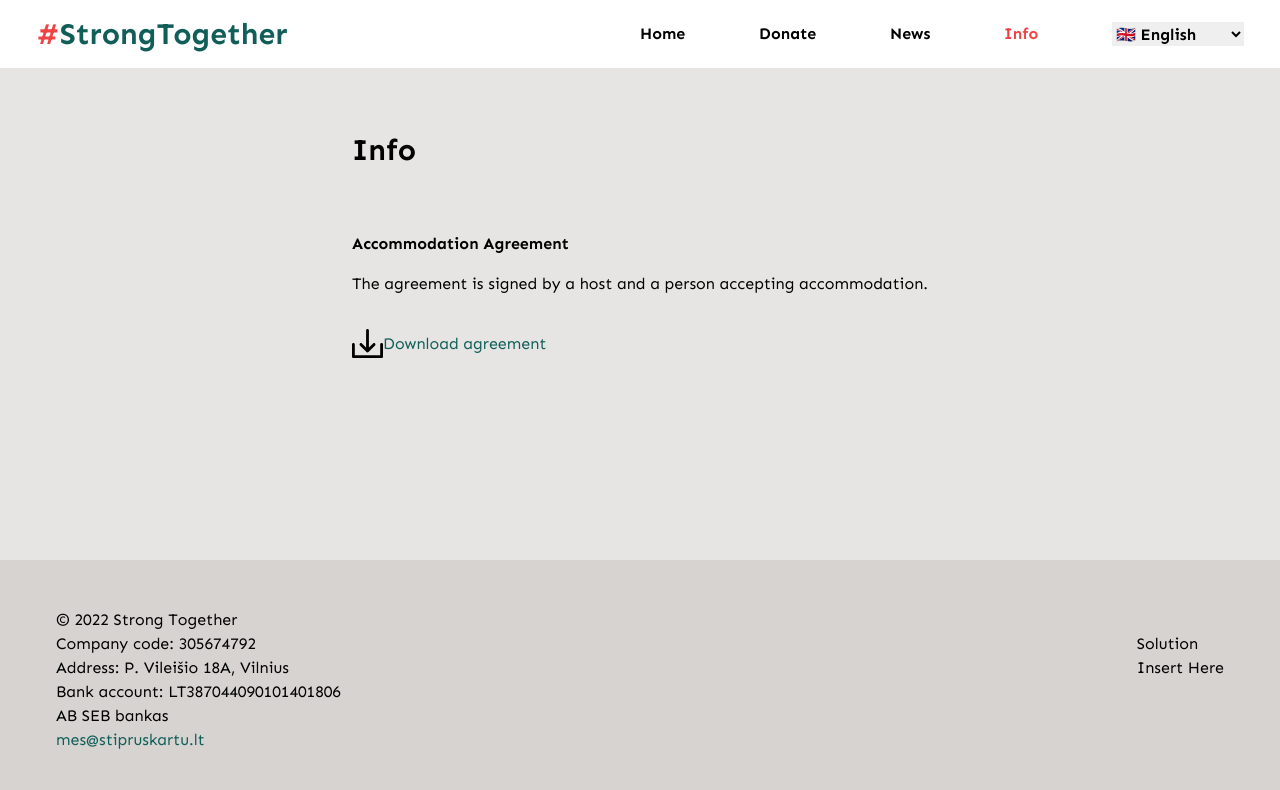
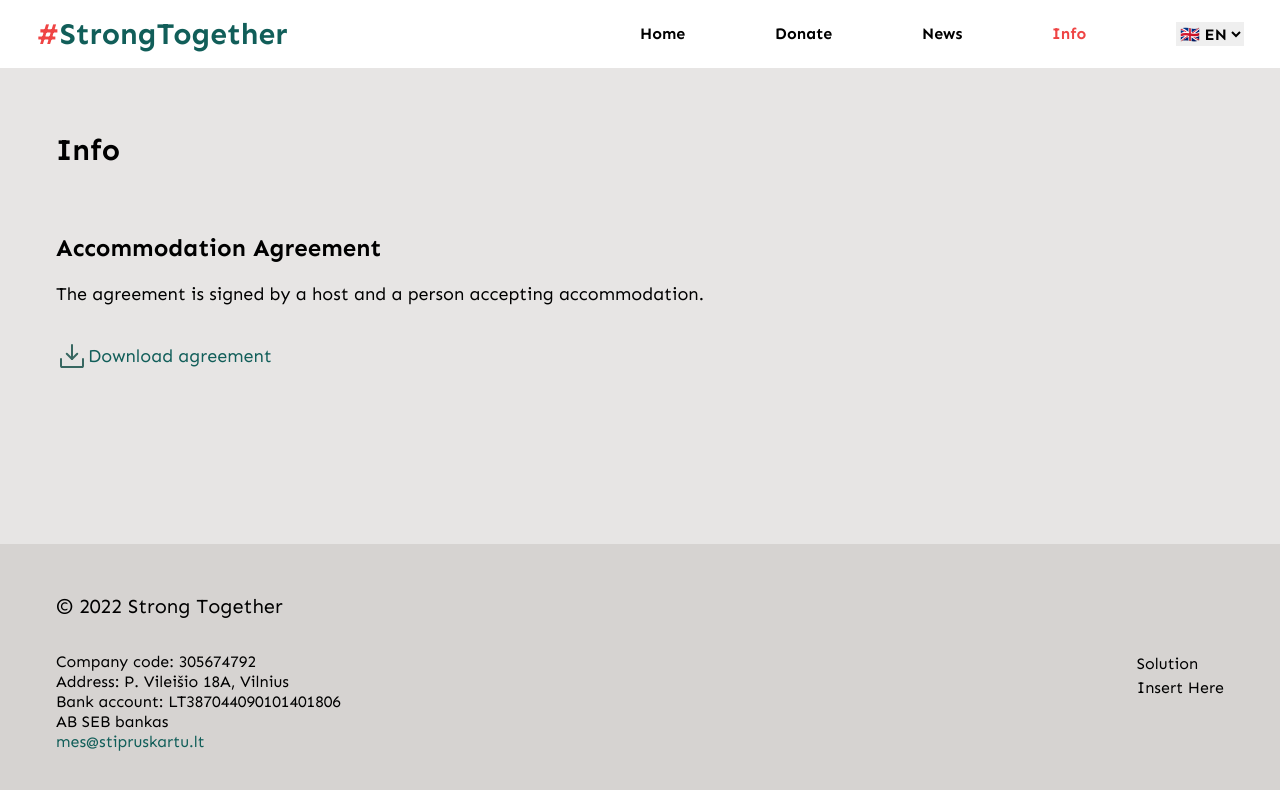
Before and after one commit to verden11/stiprus-kartu, a React (Vite) app: page /info in a window 1280 px wide. Shown: the top 790 px of the page. Built offline with nearby package versions, Linux system fonts and the light colour scheme.

Commit message:
chore: update styles

```diff
--- a/src/App.tsx
+++ b/src/App.tsx
@@ -20,7 +20,7 @@ const App = () => {
   return (
     <div className="flex flex-col h-screen">
       <Header />
-      <div className="flex flex-1 justify-center bg-stone-200">
+      <div className="flex flex-1 bg-stone-200">
         <Routes>
           <Route
             path={LocalRoute.Home}
--- a/src/common/footer/Footer.tsx
+++ b/src/common/footer/Footer.tsx
@@ -2,14 +2,14 @@ import { memo } from 'react';
 import { FormattedMessage } from 'react-intl';
 
 const fullYear = new Date().getFullYear();
-const Footer = () => {
-  return (
+
+const Footer = () => (
   <div className="flex flex-col px-6 md:px-14 py-7 md:py-12 bg-stone-300">
-      <p>
+    <p className="text-xl font-normal mb-8">
       © {fullYear} <FormattedMessage id="strongTogether2" />
     </p>
     <div className="flex flex-1 flex-row justify-between flex-wrap">
-        <div className="flex-col">
+      <div className="flex-col font-normal text-base leading-5">
         <p>
           <FormattedMessage id="footer.companyCode" />: 305674792
         </p>
@@ -33,6 +33,5 @@ const Footer = () => {
     </div>
   </div>
 );
-};
 
 export default memo(Footer);
--- a/src/common/header/Header.tsx
+++ b/src/common/header/Header.tsx
@@ -40,9 +40,9 @@ const Header = () => {
             setLanguage(event.target.value as Language);
           }}
         >
-          <option value="lt">🇱🇹 Lietuvių</option>
-          <option value="en">🇬🇧 English</option>
-          <option value="ua">🇺🇦 Yкраїнська</option>
+          <option value="lt">🇱🇹 LT</option>
+          <option value="en">🇬🇧 EN</option>
+          <option value="ua">🇺🇦 UK</option>
         </select>
       </div>
     </div>
--- a/src/pages/home/Home.tsx
+++ b/src/pages/home/Home.tsx
@@ -15,6 +15,7 @@ const Home = () => {
   const { formatMessage } = useIntl();
 
   return (
+    <div className="flex flex-1 justify-center">
       <div className="max-w-6xl mx-6 md:mx-14 pt-3">
         <section className="flex flex-1 flex-row-reverse md:flex-row justify-around items-center my-8">
           <img src={logo} width={64} height={64} alt="logo" />
@@ -55,7 +56,7 @@ const Home = () => {
             description={formatMessage({ id: 'home.card.volunteer.description' })}
             buttons={[
               {
-              text: formatMessage({ id: 'home.card.volunteer.button.accomodation' }),
+                text: formatMessage({ id: 'home.card.volunteer.button.accommodation' }),
                 color: 'bg-teal-800',
                 link: LocalRoute.FormAccommodation,
               },
@@ -129,7 +130,10 @@ const Home = () => {
           <div className="flex flex-1 flex-wrap justify-between">
             <div>
               <div className="flex flex-1 flex-row py-4">
-              <Link to={LocalRoute.InfoForUkrainians} className="hover:underline max-w-xs pr-4 uppercase text-teal-800">
+                <Link
+                  to={LocalRoute.InfoForUkrainians}
+                  className="hover:underline max-w-xs pr-4 uppercase text-teal-800"
+                >
                   <FormattedMessage id="informationForUkrainian" />
                 </Link>
                 <img className="rounded" src={flag} width={144} height={90} alt="logo" />
@@ -160,6 +164,7 @@ const Home = () => {
           </div>
         </section>
       </div>
+    </div>
   );
 };
 
--- a/src/pages/info/Info.tsx
+++ b/src/pages/info/Info.tsx
@@ -2,24 +2,22 @@ import { memo } from 'react';
 import { FormattedMessage } from 'react-intl';
 import download from '../../assets/download.svg';
 
-const Info = () => {
-  return (
-    <div className="max-w-6xl mx-6 md:mx-14 my-16">
+const Info = () => (
+  <div className="flex flex-1 flex-col mx-6 md:mx-14 my-16">
     <p className="text-3xl font-bold capitalize mb-16">
       <FormattedMessage id="info" />
     </p>
-      <p className="ext-2xl font-bold capitalize my-4">
+    <p className="text-2xl font-bold capitalize mb-4">
       <FormattedMessage id="accommodationAgreement" />
     </p>
-      <p>
+    <p className="text-lg mb-8">
       <FormattedMessage id="accommodationAgreementSubText" />
     </p>
-      <a href="/panaudossutartisSK.docx" download className="inline-flex items-center mt-8 text-teal-800">
-        <img src={download} alt="download" width={31} height={31} />
+    <a href="/panaudossutartisSK.docx" download className="inline-flex items-center text-teal-800 text-lg">
+      <img src={download} alt="download" width={32} height={32} />
       <FormattedMessage id="downloadAgreement" />
     </a>
   </div>
 );
-};
 
 export default memo(Info);
--- a/src/translations/en.json
+++ b/src/translations/en.json
@@ -36,7 +36,7 @@
   "home.card.refugee.button": "Get help",
   "home.card.volunteer.title": "Do you have a vacant flat, house, or room? Can you offer a ride?",
   "home.card.volunteer.description": "Sign up to help people fleeing war in Ukraine.",
-  "home.card.volunteer.button.accomodation": "Offer accommodation",
+  "home.card.volunteer.button.accommodation": "Offer accommodation",
   "home.card.volunteer.button.ride": "Offer a ride from the border",
   "home.statistics.title": "People in Lithuania have already offered:",
   "home.statistics.placesToStay": "places to stay",
```
Also changed, not shown: src/assets/download.svg. Lines whose indentation alone changed are shown as unchanged.
